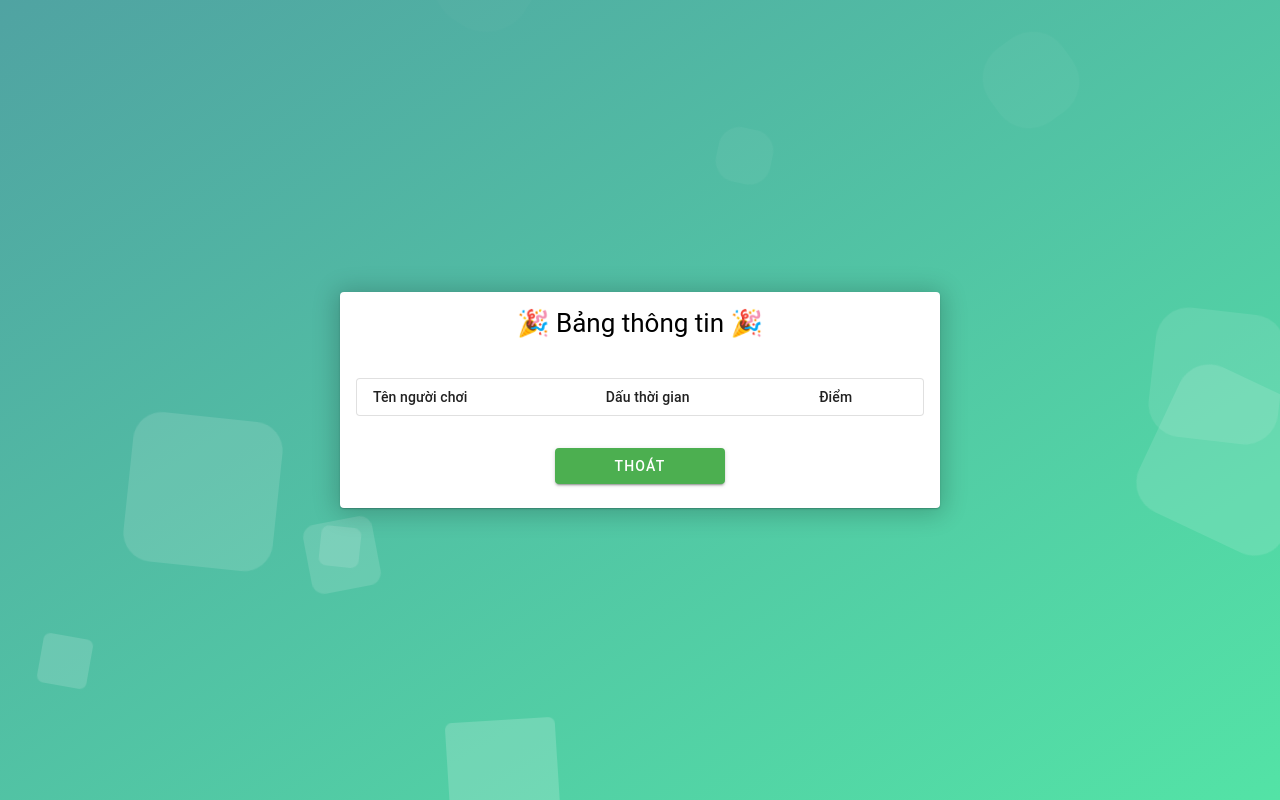
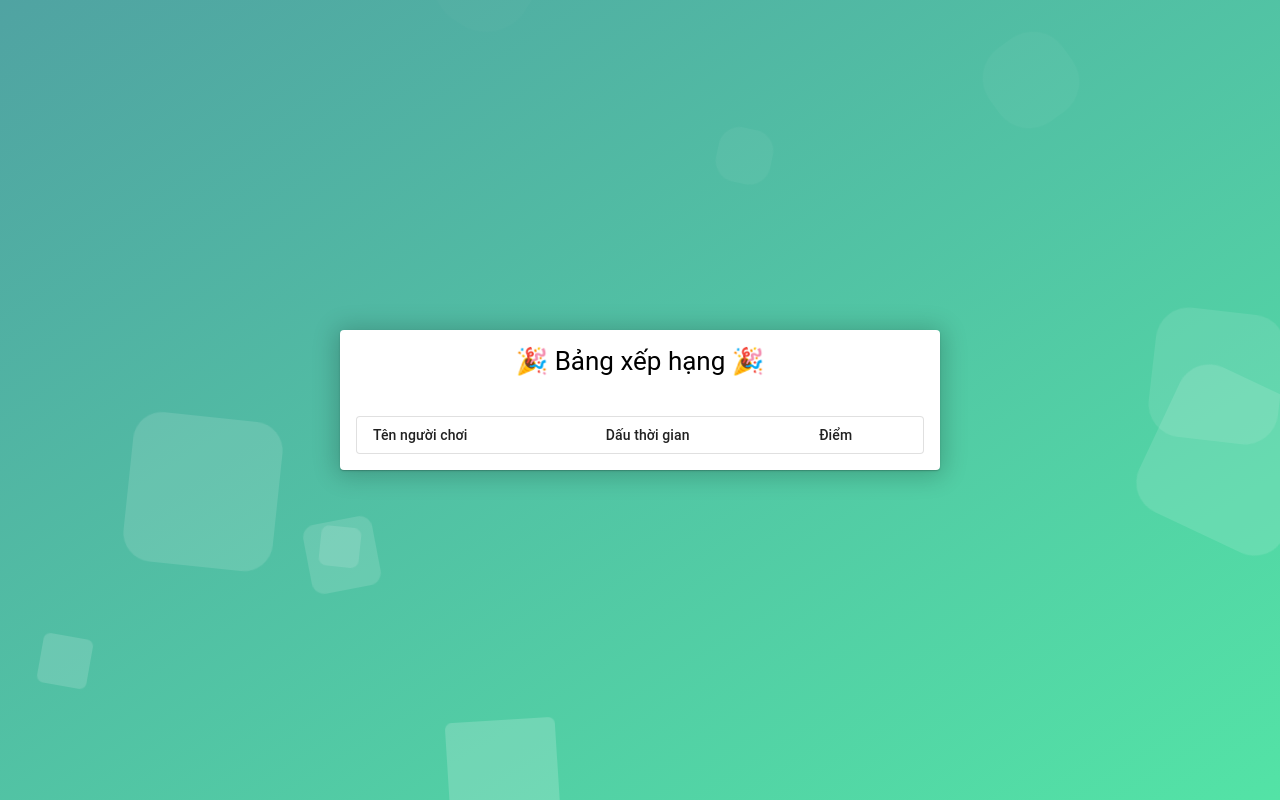
Before and after one commit to vinhphuctadang/DaisyQuizzes, a PHP site: page /admin/playerdash.php?round=1 in a window 1280 px wide. Run offline with PHP 8.4, Linux system fonts and the light colour scheme; a user stored in the database is signed in; data comes from the database, SQL or seed files in the repository; data that the repository does not hold is empty.

Commit message:
updated: rename Bản xếp hạng

```diff
--- a/admin/playerdash.php
+++ b/admin/playerdash.php
@@ -53,7 +53,7 @@ $conn->close();
 	<div class='waiting'>
 		<div id="wrapper">
 			<div class="mdc-card wrapper-card card-rank">
-				<p class="finish ranking">🎉 Bảng thông tin 🎉</p>
+				<p class="finish ranking">🎉 Bảng xếp hạng 🎉</p>
 				<div class="mdc-data-table" data-mdc-auto-init="MDCDataTable">
 					<table class="mdc-data-table__table" aria-label="Dessert calories">
 						<thead>
@@ -82,8 +82,8 @@ $conn->close();
 						</tbody>
 					</table>
 				</div>
-				<div class="btn-exit"><button class="mdc-button mdc-button--raised" onclick="window.location='../'">THOÁT
-					</button></div>
+				<!-- <div class="btn-exit"><button class="mdc-button mdc-button--raised" onclick="window.location='../'">THOÁT
+					</button></div> -->
 
 			</div>
 		</div>
```
